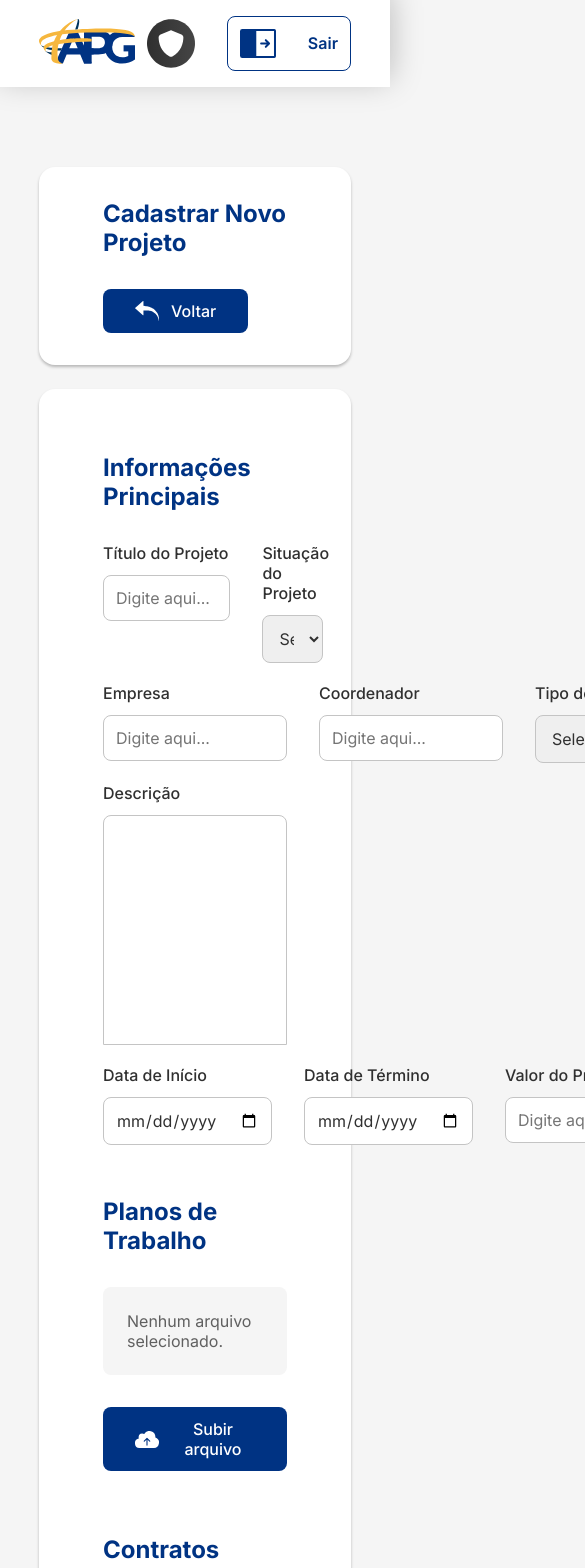
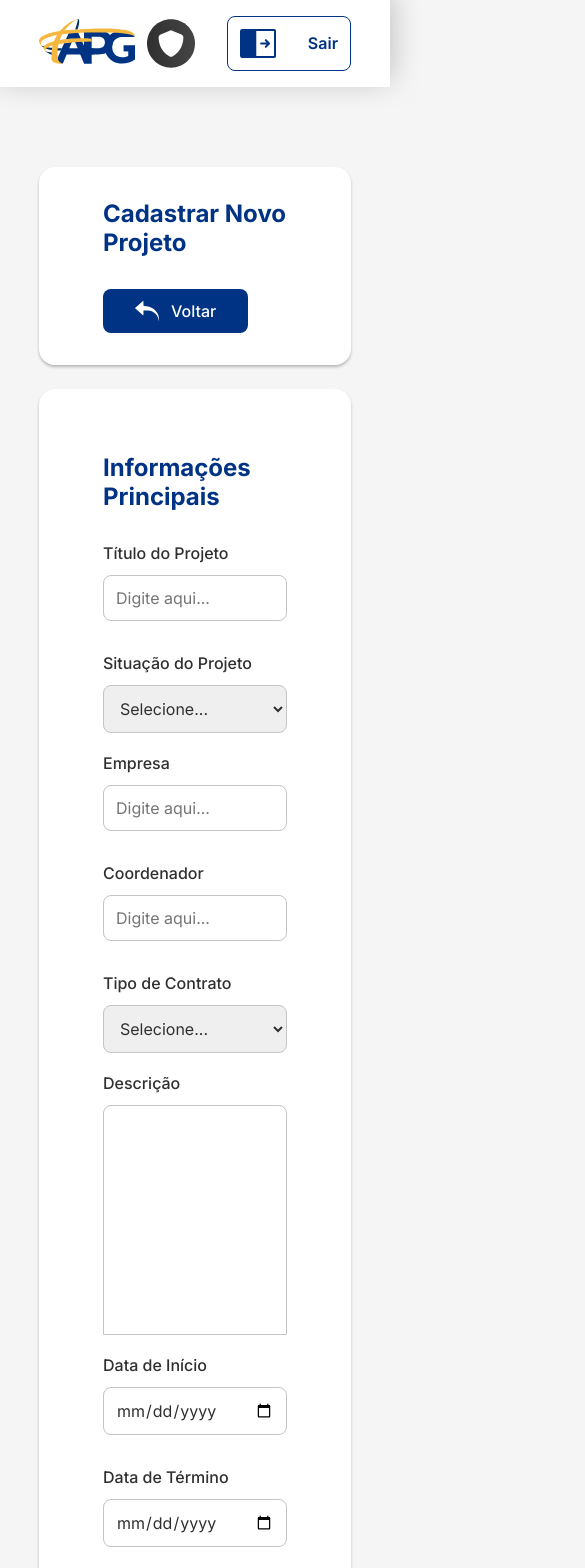
Before and after one commit to TeamHiveAPI/API-2024.02-FRONT, a React (Create React App) app: page /cadastro-projeto in a window 390 px wide. Shown: the top 1568 px of the page, 585 px wide, since content can reach past the window. Built offline with nearby package versions, Linux system fonts and the light colour scheme; sample sign-in values are in the browser's storage.

Commit message:
feat: Adicionando responsividade na pág. CadastroProjeto

```diff
--- a/src/components/SubirArquivo/SubirArquivo.scss
+++ b/src/components/SubirArquivo/SubirArquivo.scss
@@ -45,3 +45,19 @@
 .subarq_remove img {
     width: 16px;
 }
+
+@media only screen and (max-width: 768px) {
+
+    .subarq_mensagem {
+        width: 180px;
+    }
+}
+
+@media only screen and (max-width: 450px) {
+
+    .subarq_mensagem {
+        font-size: 0.75rem;
+        width: 128px;
+    }
+
+}
--- a/src/pages/CadastroProjeto/CadastroProjeto.scss
+++ b/src/pages/CadastroProjeto/CadastroProjeto.scss
@@ -123,3 +123,37 @@ textarea:focus {
     border-radius: 8px;
     color: #606060;
 }
+
+.cadpro_divisoria {
+    margin-top: 32px;
+    background-color: #C4C4C4;
+    height: 1px;
+    width: 100%;
+}
+
+@media only screen and (max-width: 1200px) {
+
+    .cadpro_secao {
+        flex-wrap: wrap;
+    }
+
+    .cadpro_input.maior, .cadpro_input.menor {
+        width: 100%;
+    }
+
+    .cadpro_titulo_arquivo {
+        text-align: center;
+    }
+
+    .cadpro_botao_upload {
+        display: flex;
+        justify-content: center;
+    }
+}
+
+@media only screen and (max-width: 1200px) {
+
+    .cadpro_nenhum {
+        width: 100%;
+    }
+}
--- a/src/pages/CadastroProjeto/CadastroProjeto.tsx
+++ b/src/pages/CadastroProjeto/CadastroProjeto.tsx
@@ -387,6 +387,8 @@ const removerArquivoTermosAditivos = (index: number) => {
           </div>
           </div>
 
+          <div className="cadpro_divisoria"> </div>
+
           {/* Seção de Contratos */}
           <div className="cadpro_secao_vertical_arquivo">
           <h2 className="cadpro_titulo_arquivo">Contratos</h2>
@@ -421,6 +423,8 @@ const removerArquivoTermosAditivos = (index: number) => {
               onClick={() => document.getElementById("input-file-upload-contratos")?.click()} />
           </div>
           </div>
+
+          <div className="cadpro_divisoria"> </div>
 
           {/* Seção de Termos Aditivos */}
           <div className="cadpro_secao_vertical_arquivo">
@@ -457,6 +461,9 @@ const removerArquivoTermosAditivos = (index: number) => {
           </div>
           </div>
         </div>
+
+        <div className="cadpro_divisoria"> </div>
+
         {/* Botão de cadastrar */}
         <div className="cadpro_botao_cadastrar">
             <BotaoCTA
```
